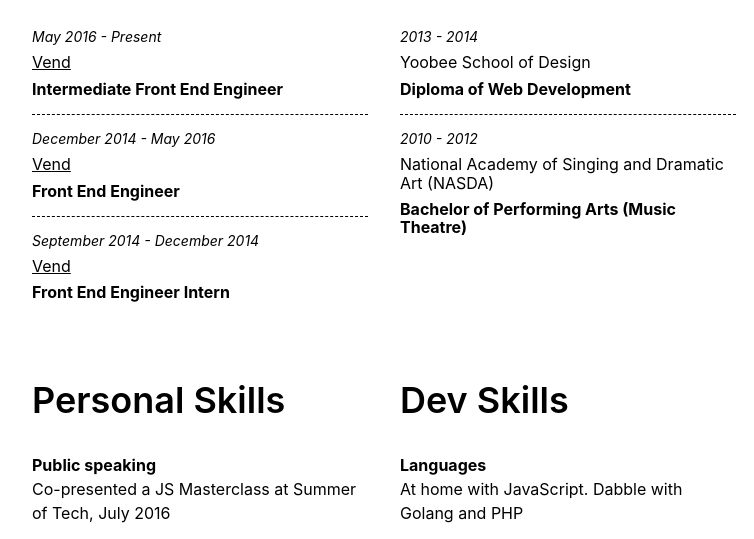
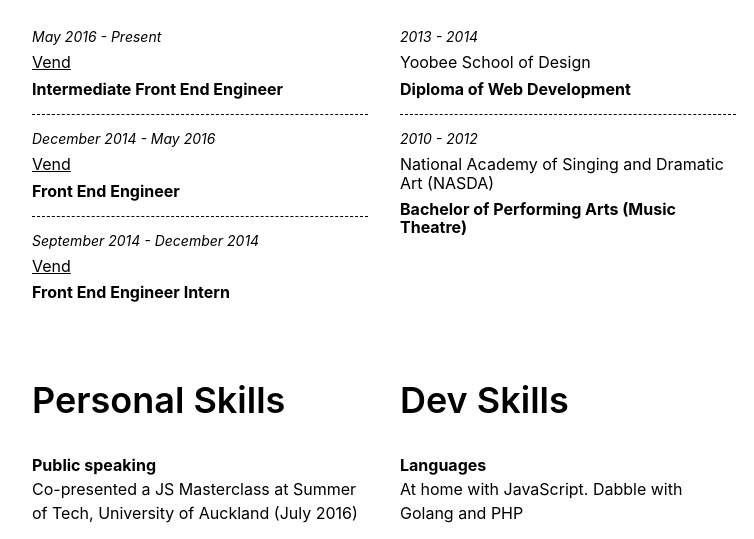
Before and after one commit to jamsinclair/resume, a website: page index.html in a window 1280 px wide. Shown: the part 413-952 px from the top of the page, without its empty margins (256-1010 px from the left). Drawn offline with Linux system fonts and the light colour scheme.

Commit message:
Add location of masterclass event

```diff
--- a/index.html
+++ b/index.html
@@ -87,7 +87,7 @@
           <ul class="list pl0 ml0">
             <li class="bb pv3 b--dashed btn brn bln lh-copy">
               <div class="b">Public speaking</div>
-              <div>Co-presented a JS Masterclass at Summer of Tech, July 2016</div>
+              <div>Co-presented a JS Masterclass at Summer of Tech, University of Auckland (July 2016)</div>
             </li>
             <li class="bb pv3 b--dashed btn brn bln lh-copy">
               <div class="b">Sharing knowledge</div>
```
